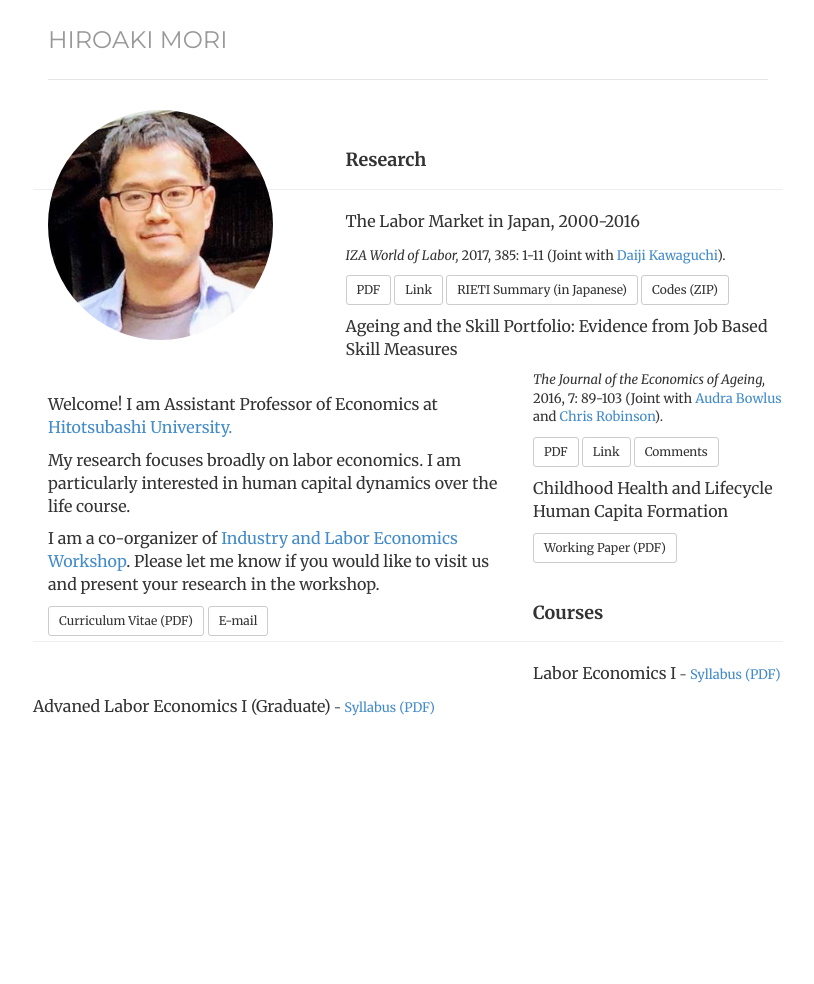
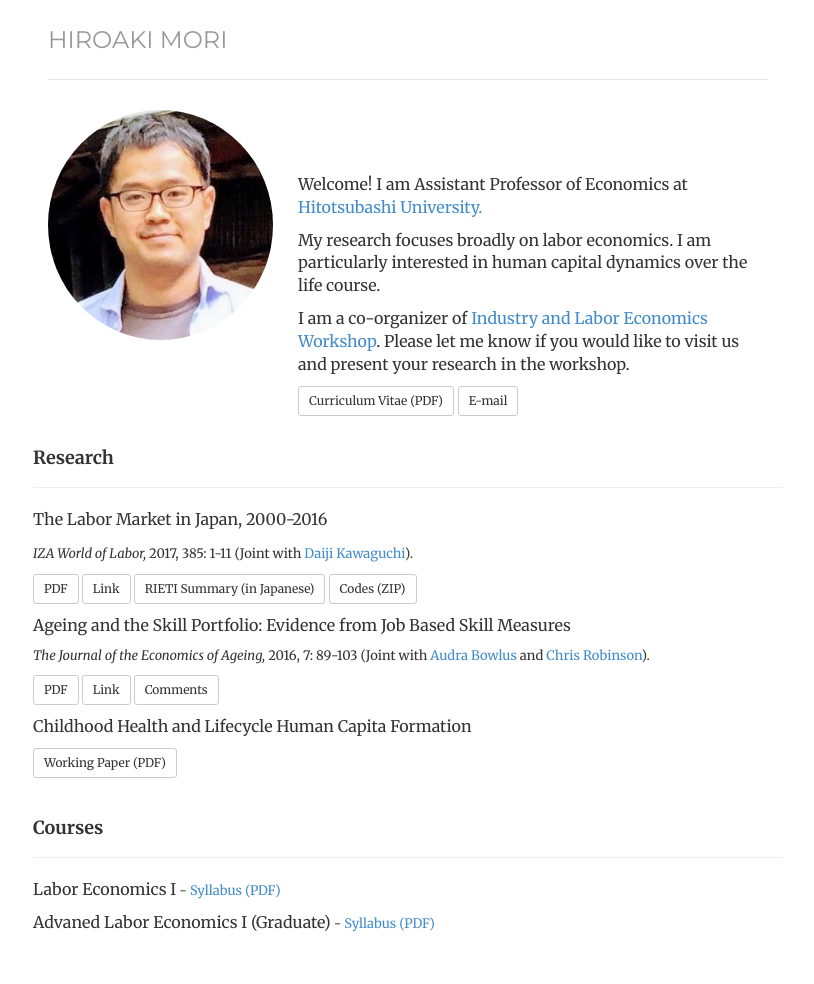
Before and after one commit to morihiroaki/morihiroaki.github.io, a Jekyll site: the page built from index.html, in a window 1280 px wide. Shown: the whole page, without its empty margins (232-1046 px from the left). Built offline with Jekyll 4.4.1, drawn with Linux system fonts in a browser that asks for light colours; before the commit the page ends 900 px from its top, so only the background shows below that.

Commit message:
Update index.html

```diff
--- a/index.html
+++ b/index.html
@@ -8,7 +8,7 @@
 <!--div class="jumbotron"-->
 <div class="row">
              <div class="box text-left">
-                 <div class='col-sm-5 text-left'>
+                 <div class='col-sm-4 text-left'>
                   	<img  class="img-circle avatar" width="225" alt="Hiro Mori" src="files/portrait2.jpg">
                     </div>
                  </div>
```
